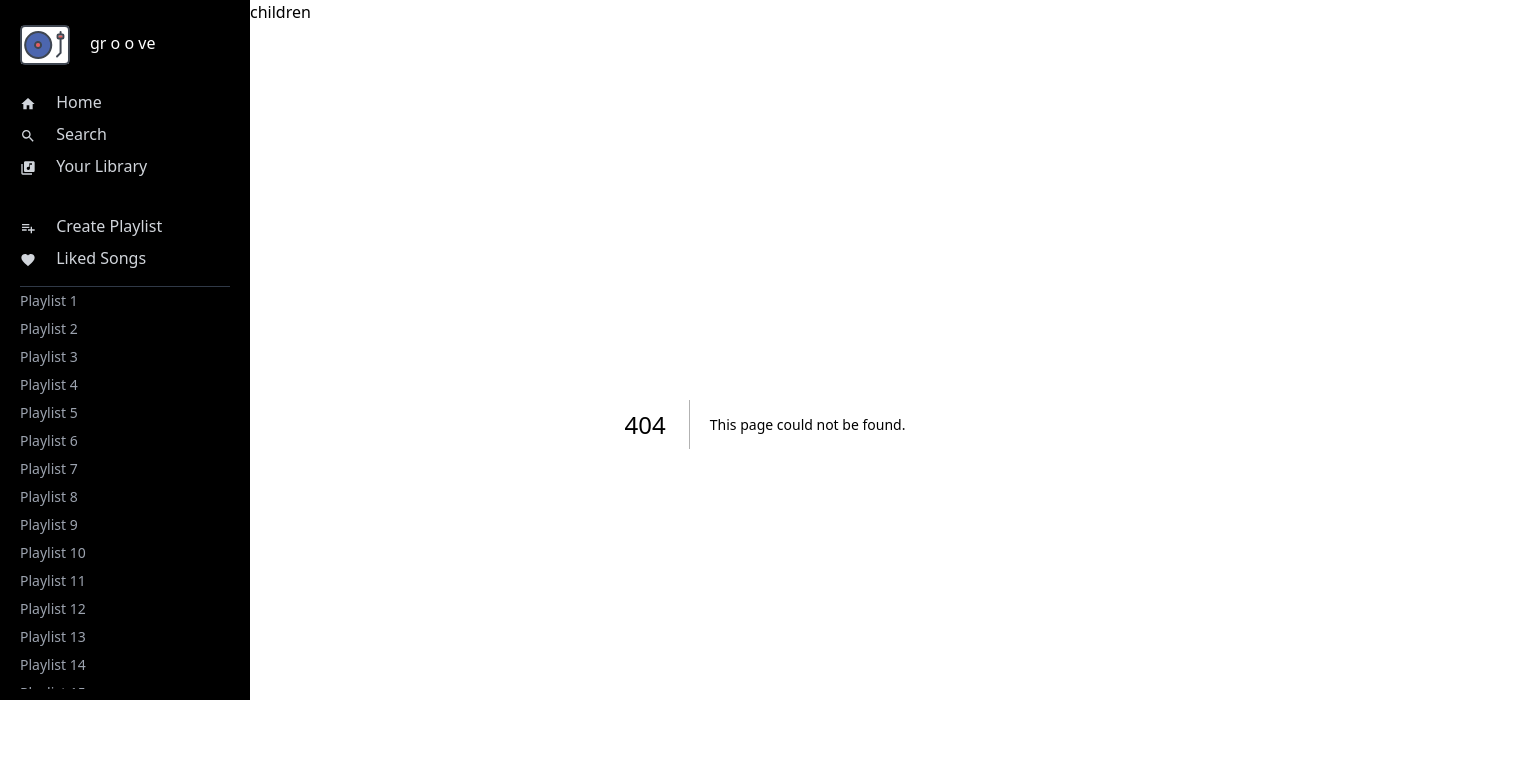
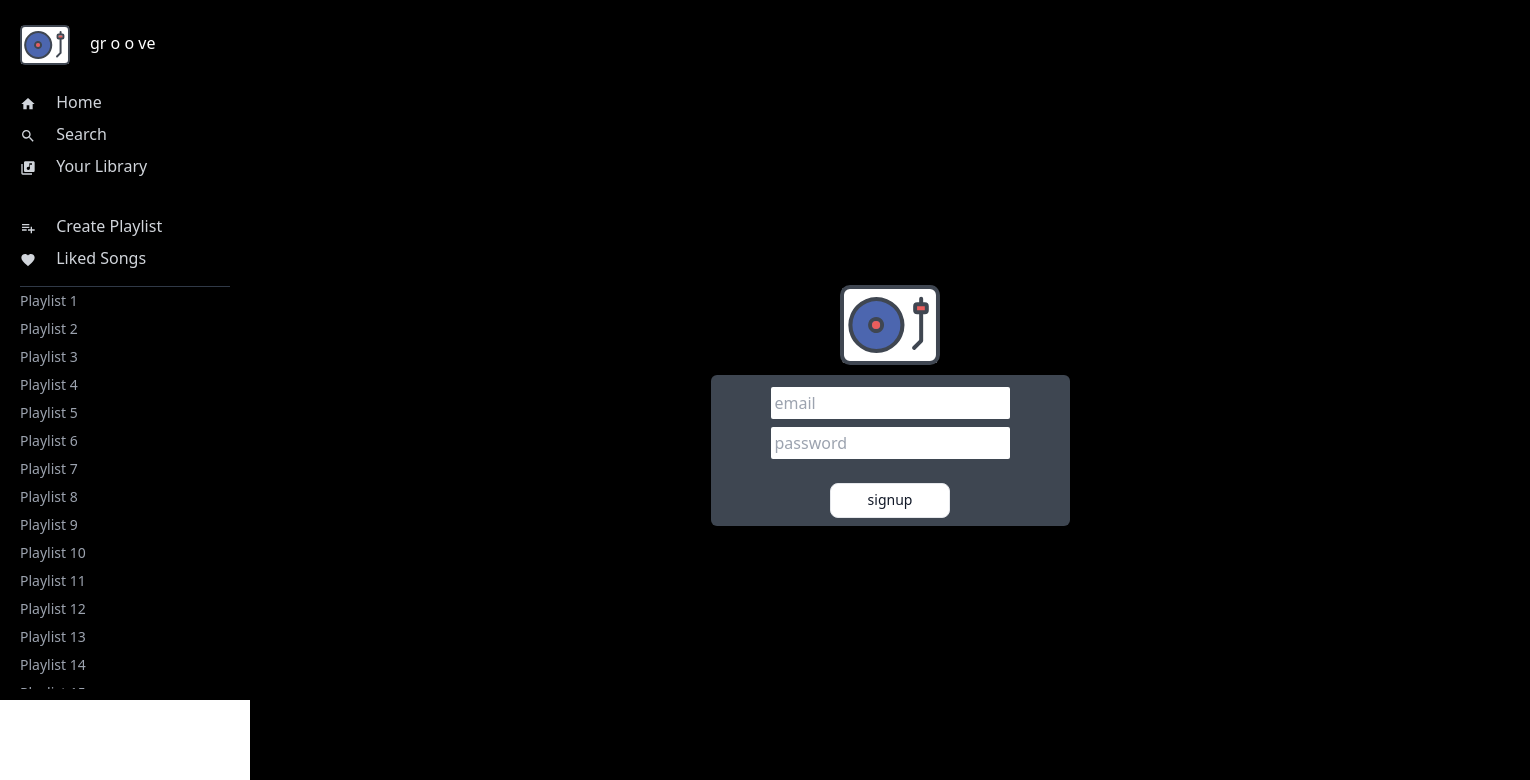
Before and after one commit to jessicsw/Groove, a Next.js app: page /signup in a window 1280 px wide. Before the commit this address had no page. Shown: the top 780 px of the page, 1530 px wide, since content can reach past the window. Built offline with nearby package versions, Linux system fonts and the light colour scheme.

Commit message:
Added auth

```diff
--- /dev/null
+++ b/components/AuthForm.tsx
@@ -0,0 +1,73 @@
+import { useState } from "react";
+import { useRouter } from "next/router";
+import { useSWRConfig } from "swr";
+import { auth } from "../lib/mutations";
+import Image from "next/image";
+
+const AuthForm = ({ mode }: { mode: "signin" | "signup" }) => {
+  const [email, setEmail] = useState("");
+  const [password, setPassword] = useState("");
+  const [isLoading, setIsLoading] = useState(false);
+  const router = useRouter();
+
+  const handleSubmit = async (e) => {
+    e.preventDefault();
+    setIsLoading(true);
+
+    const user = await auth(mode, { email, password });
+
+    setIsLoading(false);
+    if (user.ok) {
+      router.push("/");
+    }
+  };
+
+  return (
+    <div className="h-screen w-screen bg-black">
+      <div className="flex h-full w-full flex-col items-center justify-center">
+        <Image src="/logo.svg" alt="groove logo" width="100" height="100" />
+        <form
+          id={mode}
+          onSubmit={handleSubmit}
+          className="flex flex-col items-center rounded-md bg-[#3e4651] px-14 py-2"
+        >
+          <input
+            onChange={(e) => setEmail(e.target.value)}
+            placeholder="email"
+            className="m-1 rounded-sm p-1"
+            type="email"
+            name="email"
+          />
+          <input
+            onChange={(e) => setPassword(e.target.value)}
+            placeholder="password"
+            className="m-1 rounded-sm p-1"
+            type="password"
+            name="password"
+          />
+          <button
+            disabled={isLoading}
+            type="submit"
+            name={mode}
+            className="mt-5 inline-flex h-[35px] w-[120px] items-center justify-center rounded-lg border border-gray-200 bg-white py-2.5 px-5 text-sm font-medium text-gray-900 hover:bg-gray-100 hover:text-blue-700 focus:z-10 focus:text-blue-700 focus:ring-2 focus:ring-blue-700 dark:border-gray-600 dark:bg-gray-800 dark:text-gray-400 dark:hover:bg-gray-700 dark:hover:text-white"
+          >
+            {isLoading ? (
+              <Image
+                src="/loader.svg"
+                alt="Loading spinner"
+                className="inline h-4 w-4 animate-spin text-gray-200 dark:text-gray-600"
+                width="15"
+                height="15"
+              />
+            ) : (
+              mode
+            )}
+          </button>
+        </form>
+      </div>
+      <div className=""></div>
+    </div>
+  );
+};
+
+export default AuthForm;
--- a/components/Layout.tsx
+++ b/components/Layout.tsx
@@ -7,7 +7,7 @@ const Layout = ({ children }: { children: ReactElement }) => {
       <div className="absolute top-0 left-0 w-[250px]">
         <Sidebar />
       </div>
-      <div className="ml-[250px]">children{children}</div>
+      <div className="ml-[250px]">{children}</div>
       <div className="absolute left-0 bottom-0">player</div>
     </div>
   );
--- /dev/null
+++ b/pages/api/signin.ts
@@ -0,0 +1,46 @@
+import bcrypt from "bcrypt";
+import jwt from "jsonwebtoken";
+import cookie from "cookie";
+import prisma from "../../lib/prisma";
+import { NextApiRequest } from "next";
+import { NextApiResponse } from "next";
+
+//Called when url: /signin
+export default async function signIn(
+  req: NextApiRequest,
+  res: NextApiResponse
+) {
+  const { email, password } = req.body;
+
+  const user = await prisma.user.findUnique({
+    where: {
+      email,
+    },
+  });
+
+  if (user && bcrypt.compareSync(password, user.password)) {
+    const token = jwt.sign(
+      {
+        id: user.id,
+        email: user.email,
+        time: Date.now(),
+      },
+      "hello",
+      { expiresIn: "8h" }
+    );
+    res.setHeader(
+      "Set-Cookie",
+      cookie.serialize("GROOVE_ACCESS_TOKEN", token, {
+        httpOnly: true,
+        maxAge: 8 * 60 * 60,
+        path: "/",
+        sameSite: "lax",
+        secure: process.env.NODE_ENV === "production",
+      })
+    );
+    res.json(user);
+  } else {
+    res.status(401);
+    res.json({ error: "Email or password is wrong" });
+  }
+}
--- /dev/null
+++ b/pages/api/signup.ts
@@ -0,0 +1,52 @@
+import bcrypt from "bcrypt";
+import jwt from "jsonwebtoken";
+import cookie from "cookie";
+import prisma from "../../lib/prisma";
+import { NextApiResponse, NextApiRequest } from "next";
+
+//Called when url: /signup
+export default async function signUp(
+  req: NextApiRequest,
+  res: NextApiResponse
+) {
+  const salt = bcrypt.genSaltSync();
+  const { email, password } = req.body;
+
+  let user;
+
+  try {
+    user = await prisma.user.create({
+      data: {
+        email,
+        password: bcrypt.hashSync(password, salt),
+      },
+    });
+  } catch (e) {
+    res.status(401);
+    res.json({ error: "User already exists" });
+    return;
+  }
+
+  const token = jwt.sign(
+    {
+      email: user.email,
+      id: user.id,
+      time: Date.now(),
+    },
+    "hello",
+    { expiresIn: "8h" }
+  );
+
+  res.setHeader(
+    "Set-Cookie",
+    cookie.serialize("GROOVE_ACCESS_TOKEN", token, {
+      httpOnly: true,
+      maxAge: 8 * 60 * 60,
+      path: "/",
+      sameSite: "lax",
+      secure: process.env.NODE_ENV === "production",
+    })
+  );
+
+  res.json(user);
+}
--- /dev/null
+++ b/pages/signin.tsx
@@ -0,0 +1,9 @@
+import AuthForm from "../components/AuthForm";
+
+const SignIn = () => {
+  return <AuthForm mode="signin" />;
+};
+
+SignIn.auth = true;
+
+export default SignIn;
--- /dev/null
+++ b/pages/signup.tsx
@@ -0,0 +1,9 @@
+import AuthForm from "../components/AuthForm";
+
+const SignUp = () => {
+  return <AuthForm mode="signup" />;
+};
+
+SignUp.auth = true;
+
+export default SignUp;
```
